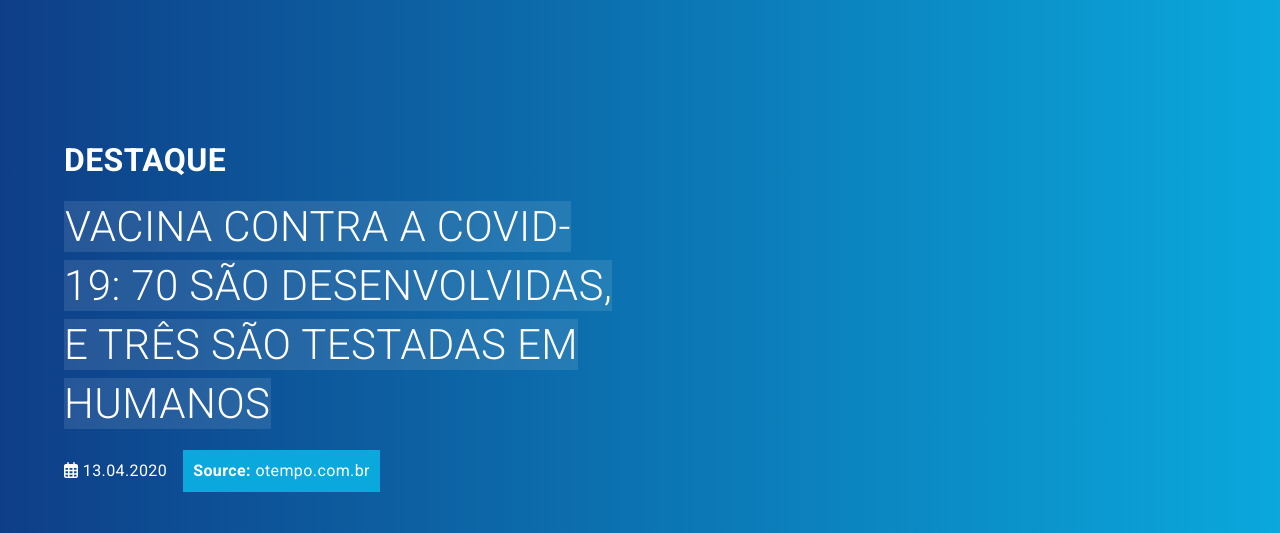
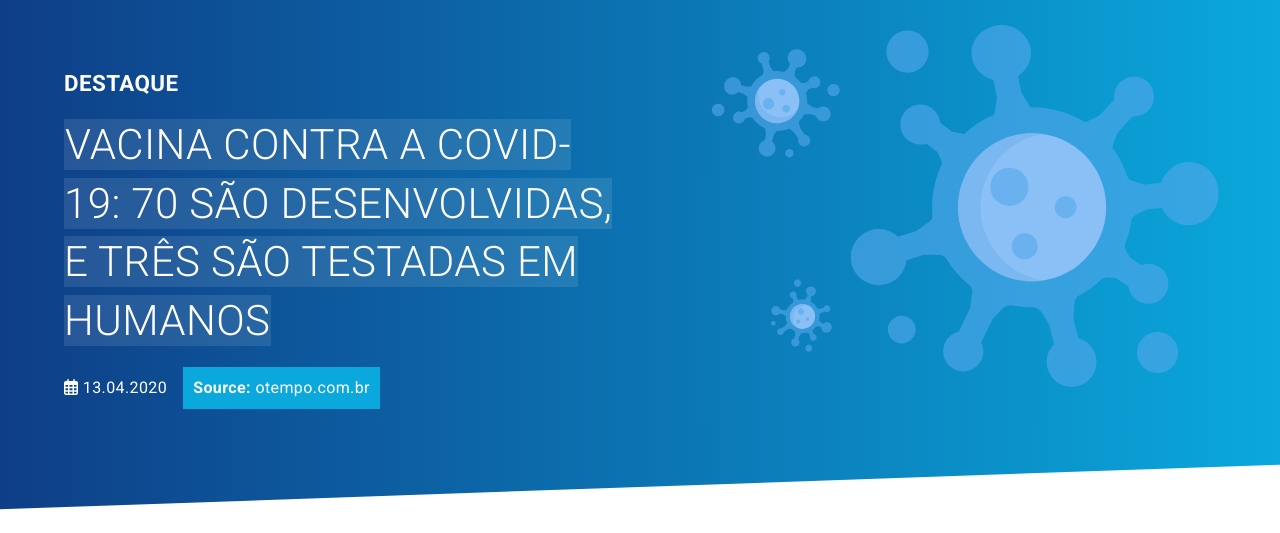
Before and after one commit to sineto/gama-covid19news, a plain HTML site: page index.html in a window 1280 px wide. Shown: the part 86-619 px from the top of the page. Drawn offline with Linux system fonts and the light colour scheme.

Commit message:
Update style.css: change header background image

```diff
--- a/css/style.css
+++ b/css/style.css
@@ -82,13 +82,13 @@ a {
 /* HIGHLIGHTED - ARTICLE --------------------------------------------------- */
 .hl-header {
   width: 100%;
-  min-height: 660px;
+  height: 430px;
   text-transform: uppercase;
   color: white;
-  background: url(../images/bg-header.svg),
+  background: url(../images/bg-header2.svg),
     linear-gradient(to right, #0e3e87, #0aa8dc);
   background-repeat: no-repeat;
-  background-position: top right;
+  background-position: 92% 0;
   padding: 0 5%;
   position: relative;
   z-index: 99;
@@ -106,17 +106,16 @@ a {
 }
 
 .hl-article {
-  width: 70vh;
-  margin-top: 10%;
+  margin: 4% 0 0 0;
 }
 
 .hl-article-pin {
-  font-size: 2em;
+  font-size: 1.4em;
   font-weight: 700;
 }
 
-/* main-article */
 .hl-article-title {
+  width: 70vh;
   margin: 16px 0;
 }
 
```
